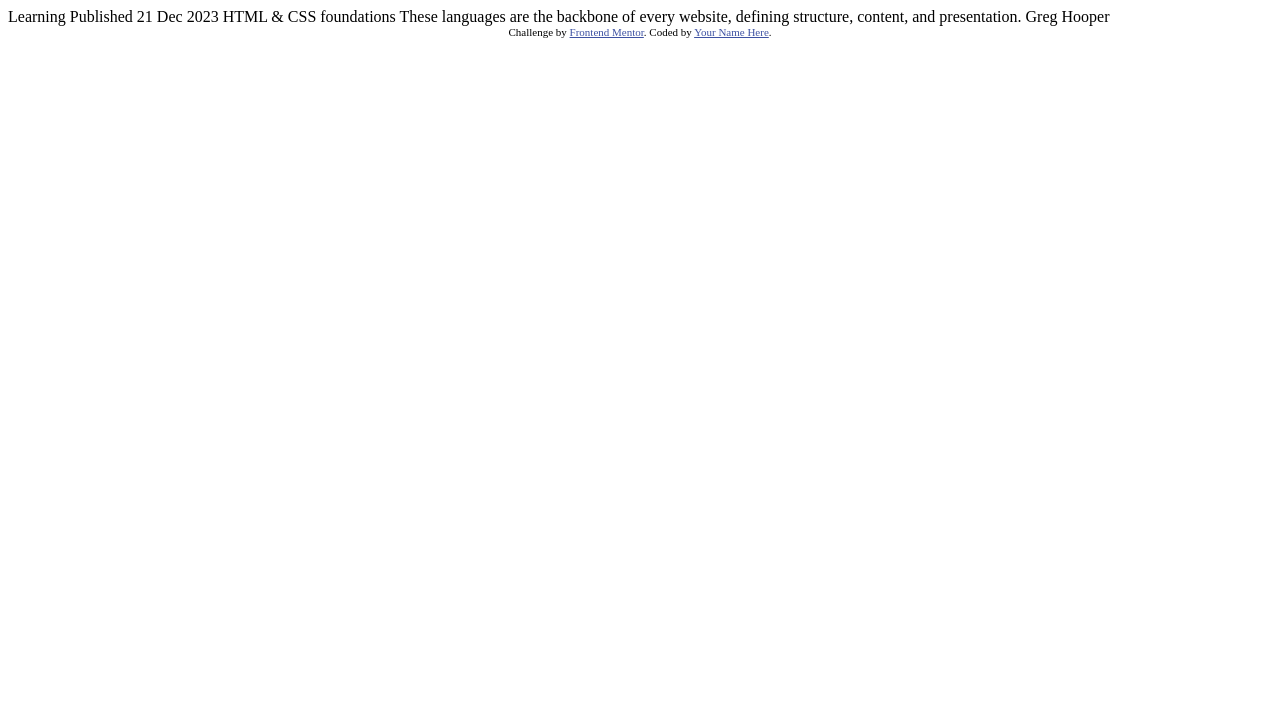
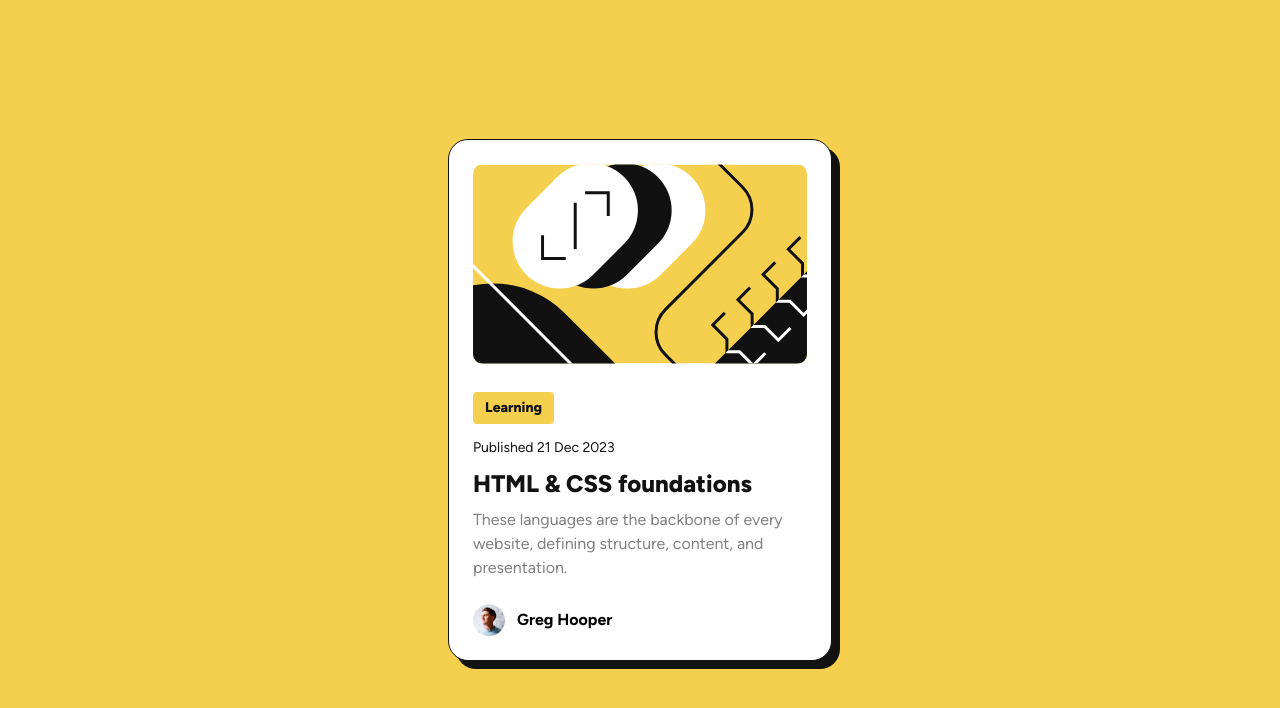
Before and after one commit to HerveWabo/blog-preview-card-figma, a plain HTML site: page index.html in a window 1280 px wide. Drawn offline with Linux system fonts and the light colour scheme.

Commit message:
My version of this exercise.

```diff
--- a/index.html
+++ b/index.html
@@ -1,34 +1,45 @@
 <!DOCTYPE html>
 <html lang="en">
-<head>
-  <meta charset="UTF-8">
-  <meta name="viewport" content="width=device-width, initial-scale=1.0"> <!-- displays site properly based on user's device -->
+  <head>
+    <meta charset="UTF-8" />
+    <meta name="viewport" content="width=device-width, initial-scale=1.0" />
 
-  <link rel="icon" type="image/png" sizes="32x32" href="./assets/images/favicon-32x32.png">
+    <link
+      rel="icon"
+      type="image/png"
+      sizes="32x32"
+      href="./assets/images/favicon-32x32.png"
+    />
 
-  <title>Frontend Mentor | Blog preview card</title>
+    <link rel="stylesheet" href="style.css" />
 
-  <!-- Feel free to remove these styles or customise in your own stylesheet 👍 -->
-  <style>
-    .attribution { font-size: 11px; text-align: center; }
-    .attribution a { color: hsl(228, 45%, 44%); }
-  </style>
-</head>
-<body>
-
-  Learning
-
-  Published 21 Dec 2023
-
-  HTML & CSS foundations
-
-  These languages are the backbone of every website, defining structure, content, and presentation.
-
-  Greg Hooper
-
-  <div class="attribution">
-    Challenge by <a href="https://www.frontendmentor.io?ref=challenge" target="_blank">Frontend Mentor</a>.
-    Coded by <a href="#">Your Name Here</a>.
-  </div>
-</body>
+    <title>Frontend Mentor | Blog preview card</title>
+  </head>
+  <body>
+    <main>
+      <article>
+        <img
+          src="assets/images/illustration-article.svg"
+          alt="blog image"
+          class="blog__image"
+        />
+        <div class="content__wrapper">
+          <p class="tag">Learning</p>
+          <p class="published__date">Published 21 Dec 2023</p>
+          <h3>HTML & CSS foundations</h3>
+          <p>
+            These languages are the backbone of every website, defining
+            structure, content, and presentation.
+          </p>
+        </div>
+        <div class="author">
+          <img
+            src="assets/images/image-avatar.webp"
+            alt="profile picture of the author"
+          />
+          <p>Greg Hooper</p>
+        </div>
+      </article>
+    </main>
+  </body>
 </html>
--- /dev/null
+++ b/style.css
@@ -0,0 +1,118 @@
+*,
+::before,
+::after {
+  box-sizing: border-box;
+  padding: 0;
+  margin: 0;
+}
+
+@font-face {
+  font-family: "Figtree-ExtraBold";
+  src: url("assets/fonts/static/Figtree-ExtraBold.ttf") format("truetype");
+}
+@font-face {
+  font-family: "Figtree-VariableFont_wght";
+  src: url("./assets/fonts/Figtree-VariableFont_wght.ttf") format("truetype");
+}
+
+:root {
+  --yellow: hsl(47, 88%, 63%);
+  --white: hsl(0, 0%, 100%);
+  --grey: hsl(0, 0%, 50%);
+  --black: hsl(0, 0%, 7%);
+}
+
+body {
+  background-color: var(--yellow);
+  font-family: "Figtree-VariableFont_wght", sans-serif;
+}
+h3 {
+  font-family: "Figtree-ExtraBold", sans-serif;
+  font-size: 20px;
+  color: var(--black);
+
+  transition: color 0.3s ease-in-out;
+}
+
+main {
+  height: 100vh;
+  display: flex;
+  align-items: center;
+  padding: 0 24px;
+}
+
+article {
+  background-color: var(--white);
+  max-width: 384px;
+  margin: 0 auto;
+  border-radius: 20px;
+  padding: 24px;
+  border: 1px solid var(--black);
+  box-shadow: 8px 8px 0 0 var(--black);
+  font-size: 0.875rem;
+  transition: box-shadow 0.3s ease-in-out;
+}
+
+article:hover {
+  box-shadow: 16px 16px 0 0 var(--black);
+  cursor: pointer;
+}
+article:hover h3 {
+  color: var(--yellow);
+}
+
+.blog__image {
+  width: 100%;
+  border-radius: 10px;
+}
+
+.content__wrapper {
+  display: flex;
+  flex-direction: column;
+  gap: 12px;
+  margin: 24px 0;
+  line-height: 150%;
+  color: var(--grey);
+}
+
+.tag {
+  font-size: 0.75rem;
+  font-family: "Figtree-ExtraBold", sans-serif;
+  padding: 4px 12px;
+  background-color: var(--yellow);
+  color: var(--black);
+  display: inline-block;
+  border-radius: 4px;
+  align-self: flex-start;
+}
+.published__date {
+  font-size: 0.75rem;
+  color: var(--black);
+}
+.author {
+  display: flex;
+  align-items: center;
+  font-weight: bold;
+  gap: 12px;
+}
+
+.author img {
+  width: 32px;
+}
+
+/* For larger breakpoints */
+
+@media screen and (min-width: 376px) {
+  .tag {
+    font-size: 14px;
+  }
+  .published__date {
+    font-size: 14px;
+  }
+  article {
+    font-size: 1rem;
+  }
+  h3 {
+    font-size: 24px;
+  }
+}
```
Also changed, not shown: assets/images/screenshot.png (added), 3 other files.
